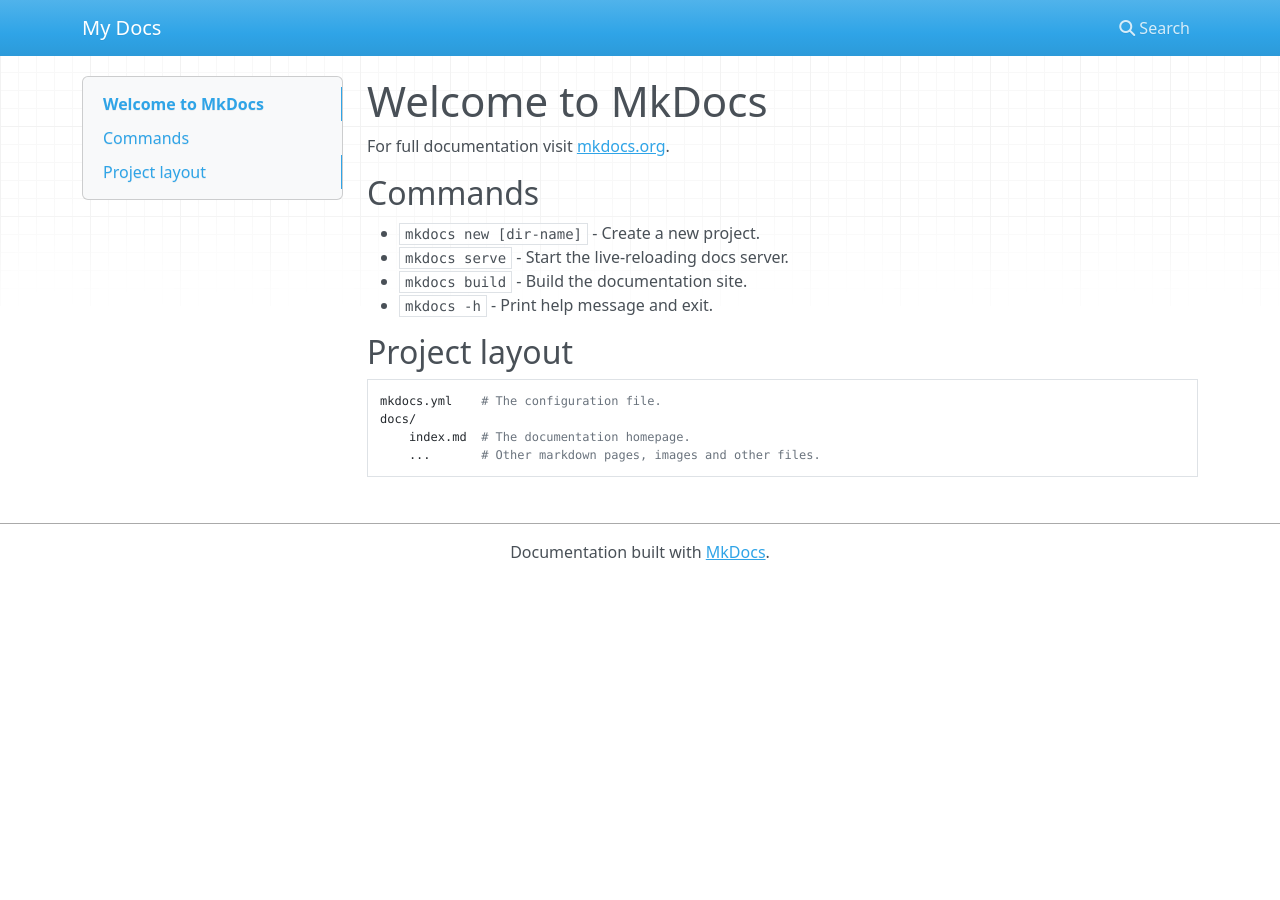
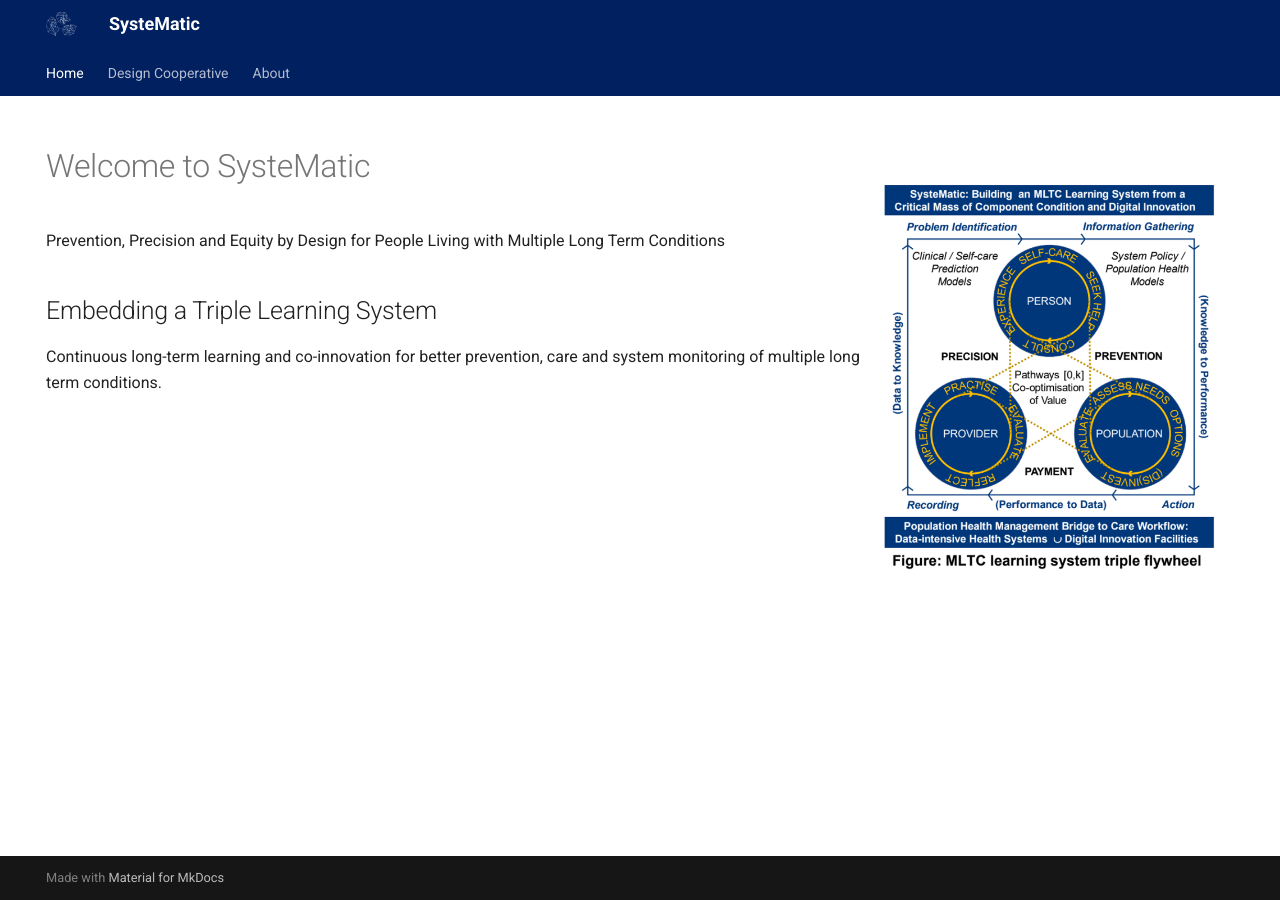
Before and after one commit to systematic-uol/systematic-uol.github.io, an MkDocs documentation site: the page built from docs/index.md, in a window 1280 px wide. Built offline with MkDocs 1.6.1 and Material for MkDocs 9.7.7, drawn with Linux system fonts in a browser that asks for light colours; nearby versions of some CDN libraries.

```diff
--- a/docs/index.md
+++ b/docs/index.md
@@ -1,17 +1,19 @@
-# Welcome to MkDocs
+---
+hide:
+  - navigation
+  - toc
+---
+<section markdown style="display: flex;">
 
-For full documentation visit [mkdocs.org](https://www.mkdocs.org).
+<div markdown>
+# Welcome to SysteMatic
+Prevention, Precision and Equity by Design for People Living with Multiple Long Term Conditions
 
-## Commands
+## Embedding a Triple Learning System
+Continuous long-term learning and co-innovation for better prevention, care and system monitoring of multiple long term conditions.
+</div>
 
-* `mkdocs new [dir-name]` - Create a new project.
-* `mkdocs serve` - Start the live-reloading docs server.
-* `mkdocs build` - Build the documentation site.
-* `mkdocs -h` - Print help message and exit.
-
-## Project layout
-
-    mkdocs.yml    # The configuration file.
-    docs/
-        index.md  # The documentation homepage.
-        ...       # Other markdown pages, images and other files.
+<figure markdown>
+![Triple Flywheel Learning Health System](assets/triple-flywheel.png){ width="400" }
+</figure>
+</section>
--- /dev/null
+++ b/docs/stylesheets/extra.css
@@ -0,0 +1,16 @@
+[data-md-color-scheme="systematic"] {
+    --md-primary-fg-color:        #002060;
+    --md-primary-fg-color--light: #ECB7B7;
+    --md-primary-fg-color--dark:  #90030C;
+  }
+  .flexbox-container {
+    display: flex;
+    align-items: stretch;
+    flex-wrap: wrap;
+  }
+
+  .flexbox-item {
+    max-width: 100%;
+    width: 100%;
+    margin-bottom: 20px;
+  }
--- a/mkdocs.yml
+++ b/mkdocs.yml
@@ -1 +1,21 @@
-site_name: My Docs
+site_name: SysteMatic
+nav:
+  - Home: 'index.md'
+  - 'Design Cooperative':
+    - 'Design Cooperative 0.1': 'design-cooperative/design-coop1.md'
+    - 'Public Involvement': 'design-cooperative/public-engagement.md'
+  - About: 'about.md'
+theme:
+  name: material
+  palette:
+    scheme: systematic
+  logo: assets/logo-notext.png
+  features:
+    - navigation.tabs
+extra_css:
+  - stylesheets/extra.css
+markdown_extensions:
+  - attr_list
+  - md_in_html
+plugins:
+  - glightbox
```
Also changed, not shown: docs/about.md (added, +15 -0 lines), docs/design-cooperative/design-coop1.md (added, +11 -0 lines), docs/design-cooperative/public-engagement.md (added, +2 -0 lines), docs/assets/design-coop.png (added), docs/assets/logo-notext.png (added), docs/assets/logo.png (added), docs/assets/triple-flywheel.png (added), docs/image.png (added).
